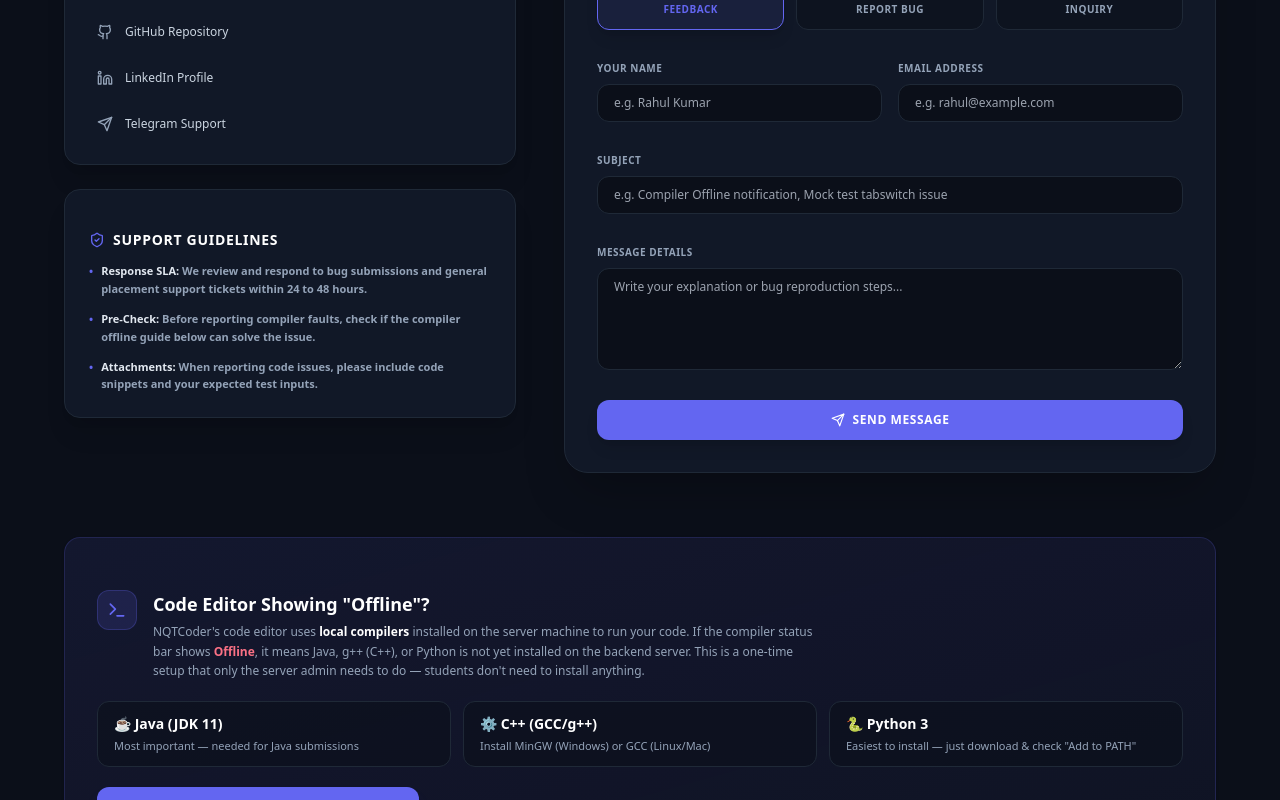
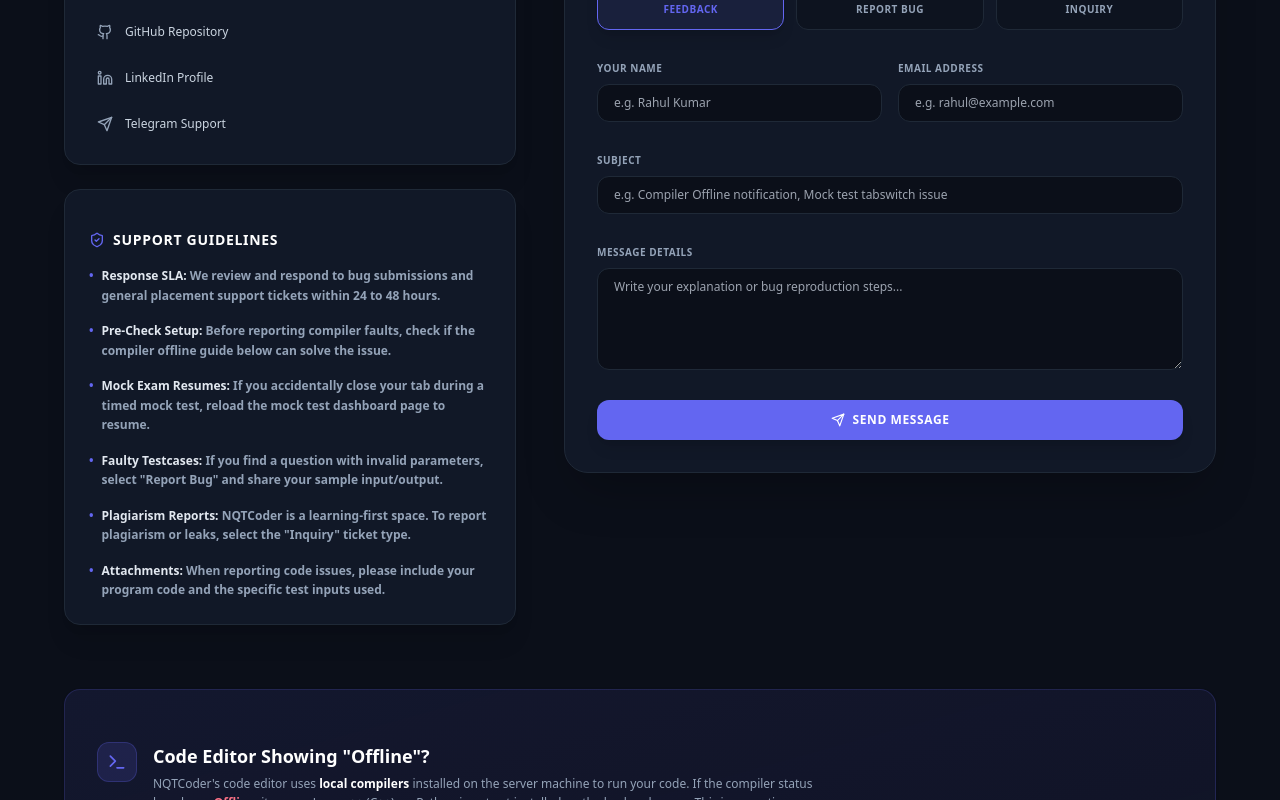
Before and after one commit to kumar-veerendra/NQTCoder, a React (Vite) app in the folder frontend/: page /contact in a window 1280 px wide. Shown: the part 519-1319 px from the top of the page. Built offline with nearby package versions, Linux system fonts and the light colour scheme; no server answers.

Commit message:
style(contact): expand Support Guidelines content, standardize text size, and add missing paths to sitemap.xml

```diff
--- a/frontend/src/pages/Contact.jsx
+++ b/frontend/src/pages/Contact.jsx
@@ -158,28 +158,46 @@
             <div className="bg-darkCard border border-darkBorder rounded-2xl p-6 space-y-4 shadow-xl select-none relative overflow-hidden">
               <div className="premium-shine rounded-2xl"></div>
 
-              <div className="space-y-3 relative z-10">
+              <div className="space-y-4 relative z-10">
                 <h3 className="text-sm font-extrabold text-white uppercase tracking-wider flex items-center">
                   <ShieldCheck className="w-4 h-4 text-accentBlue mr-2" /> Support Guidelines
                 </h3>
 
-                <ul className="space-y-3 text-[11px] text-slate-400 leading-relaxed font-semibold">
+                <ul className="space-y-4 text-xs text-slate-400 leading-relaxed font-semibold">
                   <li className="flex items-start">
-                    <span className="text-accentBlue mr-2 font-bold">•</span>
+                    <span className="text-accentBlue mr-2 font-bold select-none">•</span>
                     <span>
                       <strong className="text-slate-200">Response SLA:</strong> We review and respond to bug submissions and general placement support tickets within 24 to 48 hours.
                     </span>
                   </li>
                   <li className="flex items-start">
-                    <span className="text-accentBlue mr-2 font-bold">•</span>
+                    <span className="text-accentBlue mr-2 font-bold select-none">•</span>
                     <span>
-                      <strong className="text-slate-200">Pre-Check:</strong> Before reporting compiler faults, check if the compiler offline guide below can solve the issue.
+                      <strong className="text-slate-200">Pre-Check Setup:</strong> Before reporting compiler faults, check if the compiler offline guide below can solve the issue.
                     </span>
                   </li>
                   <li className="flex items-start">
-                    <span className="text-accentBlue mr-2 font-bold">•</span>
+                    <span className="text-accentBlue mr-2 font-bold select-none">•</span>
                     <span>
-                      <strong className="text-slate-200">Attachments:</strong> When reporting code issues, please include code snippets and your expected test inputs.
+                      <strong className="text-slate-200">Mock Exam Resumes:</strong> If you accidentally close your tab during a timed mock test, reload the mock test dashboard page to resume.
+                    </span>
+                  </li>
+                  <li className="flex items-start">
+                    <span className="text-accentBlue mr-2 font-bold select-none">•</span>
+                    <span>
+                      <strong className="text-slate-200">Faulty Testcases:</strong> If you find a question with invalid parameters, select "Report Bug" and share your sample input/output.
+                    </span>
+                  </li>
+                  <li className="flex items-start">
+                    <span className="text-accentBlue mr-2 font-bold select-none">•</span>
+                    <span>
+                      <strong className="text-slate-200">Plagiarism Reports:</strong> NQTCoder is a learning-first space. To report plagiarism or leaks, select the "Inquiry" ticket type.
+                    </span>
+                  </li>
+                  <li className="flex items-start">
+                    <span className="text-accentBlue mr-2 font-bold select-none">•</span>
+                    <span>
+                      <strong className="text-slate-200">Attachments:</strong> When reporting code issues, please include your program code and the specific test inputs used.
                     </span>
                   </li>
                 </ul>
```
Also changed, not shown: 1 other file (tests, documents, lock files or other folders).
